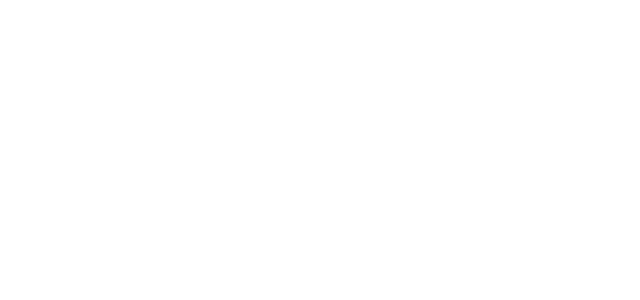
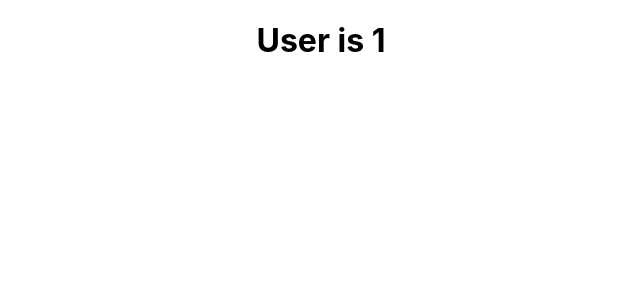
Before and after one commit to DuckNice/CoteriesLabTest, a React (Create React App) app: page /users/1 in a window 1280 px wide. Shown: the top 300 px of the page, without its empty margins (319-959 px from the left). Built offline with nearby package versions, Linux system fonts and the light colour scheme.

Commit message:
Setup routing for all planned pages. User page receives param CSS moved to css folder

```diff
--- a/package.json
+++ b/package.json
@@ -8,6 +8,7 @@
     "@testing-library/user-event": "^7.2.1",
     "react": "^16.13.1",
     "react-dom": "^16.13.1",
+    "react-router-dom": "^5.2.0",
     "react-scripts": "3.4.3"
   },
   "scripts": {
--- a/src/App.js
+++ b/src/App.js
@@ -1,8 +1,49 @@
 import React from "react";
-import "./App.css";
+import { BrowserRouter as Router, Route, Link, Switch } from "react-router-dom";
+//Paging, components
+import ArticleListPage from "./pages/ArticleListPage";
+import NotFoundPage from "./pages/NotFoundPage";
+import UserListPage from "./pages/UserListPage";
+import UserPage from "./pages/UserPage";
+//CSS
+import "./css/App.css";
 
-function App() {
-  return <div className="App"></div>;
-}
+const App = () => {
+  return (
+    <div className="App">
+      <div className="ContentBody">
+        <Router>
+          <Switch>
+            <Route path="/" component={ArticleListPage} exact />
+            <Route path="/articles" component={ArticleListPage} />
+            <Route path="/users/" component={UsersRoute} />
+            <Route component={NotFoundPage} />
+          </Switch>
+        </Router>
+      </div>
+    </div>
+  );
+};
+
+const UsersRoute = () => {
+  return (
+    <>
+      <Switch>
+        <Route path="/users/" exact component={UserListPage} />
+        <Route path="/users/:user" component={UserPage} />
+      </Switch>
+    </>
+  );
+};
 
 export default App;
+
+/*1.	List all articles (posts) with a limit of 25 articles per page
+a)	It must be possible to switch pages to view articles on the following pages
+b)	It must be possible to edit or delete an article
+c)	It must be possible to search for an article by writing one word (a single word) of its content in a search bar.
+2.	List all users
+a)	It must be possible to view all articles written by a user
+b)	It must be possible to display a user's details (full address, e-mail and username).
+c)	It must be possible to search for a user by his or her first or last name.
+ */
--- /dev/null
+++ b/src/pages/ArticleListPage.js
@@ -0,0 +1,5 @@
+import React from "react";
+
+const ArticleListPage = () => <h1>Articles</h1>;
+
+export default ArticleListPage;
--- /dev/null
+++ b/src/pages/NotFoundPage.js
@@ -0,0 +1,5 @@
+import React from "react";
+
+const NotFoundPage = () => <h1>404 Page not found</h1>;
+
+export default NotFoundPage;
--- /dev/null
+++ b/src/pages/UserListPage.js
@@ -0,0 +1,5 @@
+import React from "react";
+
+const UserListPage = () => <h1>Users</h1>;
+
+export default UserListPage;
--- /dev/null
+++ b/src/pages/UserPage.js
@@ -0,0 +1,9 @@
+import React from "react";
+
+const UserPage = ({ match }) => {
+  const userID = match.params.user;
+
+  return <h1>User is {userID}</h1>;
+};
+
+export default UserPage;
```
Also changed, not shown: src/css/App.css (renamed from src/App.css), 1 other file (tests, documents, lock files or other folders).
